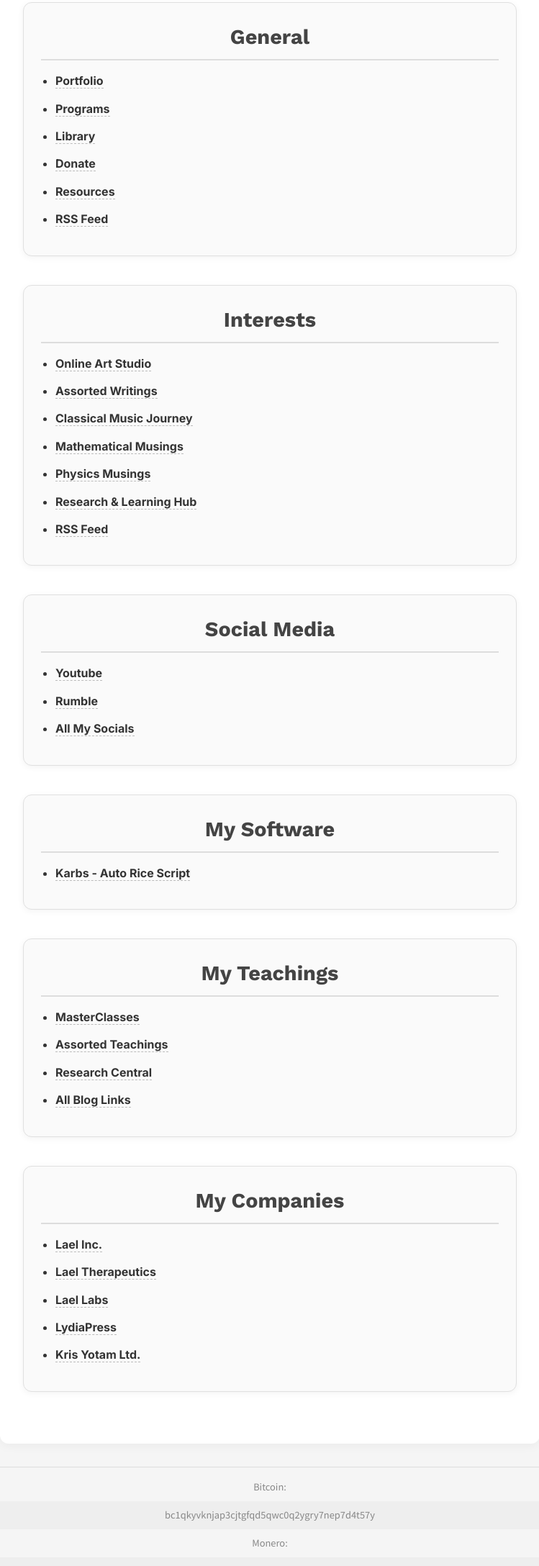
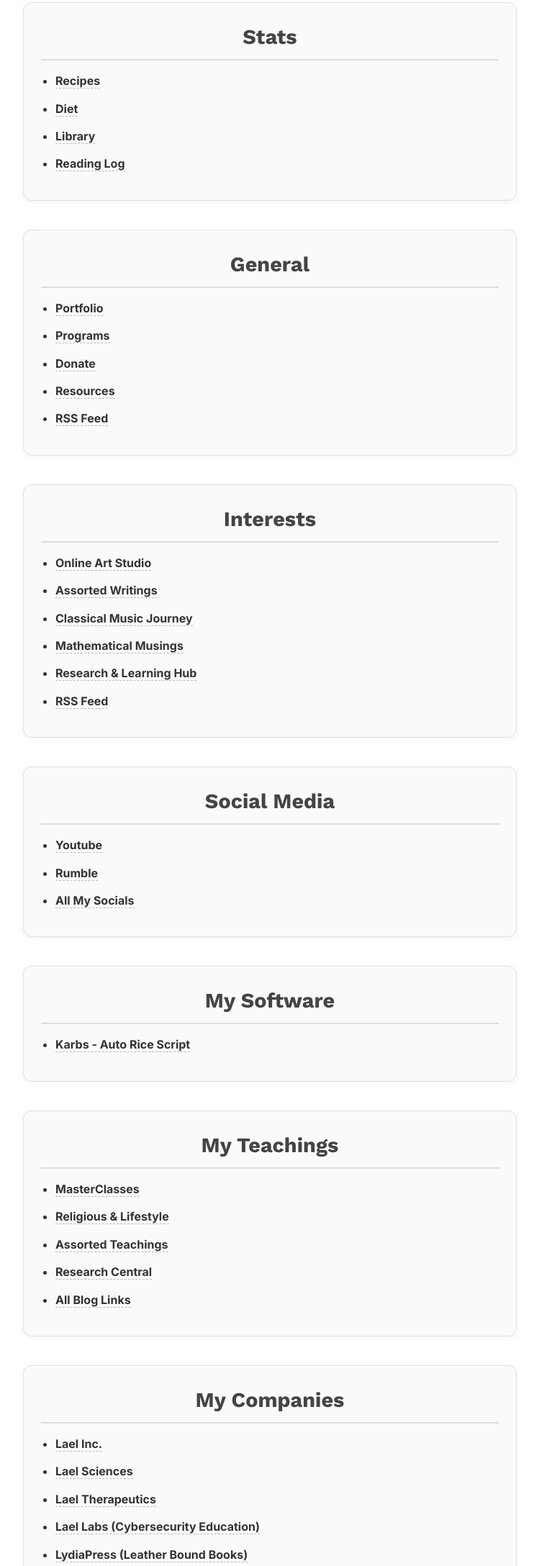
Before and after one commit to krisyotam/krisyotam.xyz, a plain HTML site: page index.html in a window 1280 px wide. Shown: the part 578-2754 px from the top of the page at 72% size, without its empty margins (265-1014 px from the left). Drawn offline with nearby package versions, Linux system fonts and the light colour scheme; files whose address does not match are found by name; a web font is replaced by a local one.

Commit message:
link updates

```diff
--- a/index.html
+++ b/index.html
@@ -32,11 +32,20 @@
   </section>
 
   <section class="links">
+    <h2>Stats</h2>
+    <ul>
+      <li><a href="https://krisrecipebook.vercel.app/">Recipes</a></li>
+      <li><a href="https://gitserver.vercel.app/">Diet</a></li>
+      <li><a href="/pages/html/library.html">Library</a></li>
+      <li><a href="https://readinglog.vercel.app/">Reading Log</a></li>
+    </ul>
+  </section>
+
+  <section class="links">
     <h2>General</h2>
     <ul>
       <li><a href="https://krisyotam.github.io/myportfolio/">Portfolio</a></li>
       <li><a href="https://gitserver.vercel.app/">Programs</a></li>
-      <li><a href="/pages/html/library.html">Library</a></li>
       <li><a href="/pages/html/donate.html">Donate</a></li>
       <li><a href="/pages/html/resources.html">Resources</a></li>
       <li><a href="/index.xml">RSS Feed</a></li>
@@ -50,7 +59,6 @@
       <li><a href="https://kriswrites.vercel.app/">Assorted Writings</a></li>
       <li><a href="https://krismusic.vercel.app/">Classical Music Journey</a></li>
       <li><a href="https://krismathblog.vercel.app/">Mathematical Musings</a></li>
-      <li><a href="/pages/html/resources.html">Physics Musings</a></li>
       <li><a href="/pages/html/resources.html">Research & Learning Hub</a></li>
       <li><a href="/index.xml">RSS Feed</a></li>
     </ul>
@@ -76,6 +84,7 @@
     <h2>My Teachings</h2>
     <ul>
       <li><a href="https://laelcorp.com">MasterClasses</a></li>
+      <li><a href="https://laelcorp.com">Religious & Lifestyle</a></li>
       <li><a href="https://laelcorp.com">Assorted Teachings</a></li>
       <li><a href="https://laelcorp.com">Research Central</a></li>
       <li><a href="https://krislinkinbio.vercel.app/">All Blog Links</a></li>
@@ -87,10 +96,13 @@
     <h2>My Companies</h2>
     <ul>
       <li><a href="https://laelcorp.com">Lael Inc.</a></li>
+      <li><a href="https://krisyotam.com">Lael Sciences</a></li>
       <li><a href="https://laeltherapeutics.com">Lael Therapeutics</a></li>
-      <li><a href="https://laellabs.com">Lael Labs</a></li>
-      <li><a href="https://lydiapress.xyz">LydiaPress</a></li>
-      <li><a href="https://krisyotam.com">Kris Yotam Ltd.</a></li>
+      <li><a href="https://laellabs.com">Lael Labs (Cybersecurity Education)</a></li>
+      <li><a href="https://lydiapress.xyz">LydiaPress (Leather Bound Books)</a></li>
+      <li><a href="https://krisyotam.com">Free People (Digital Minimalism)</a></li>
+      <li><a href="https://krisyotam.com">0ffl1n3 (Simple Software)</a></li>
+
     </ul>
   </section>
 </main>
```
